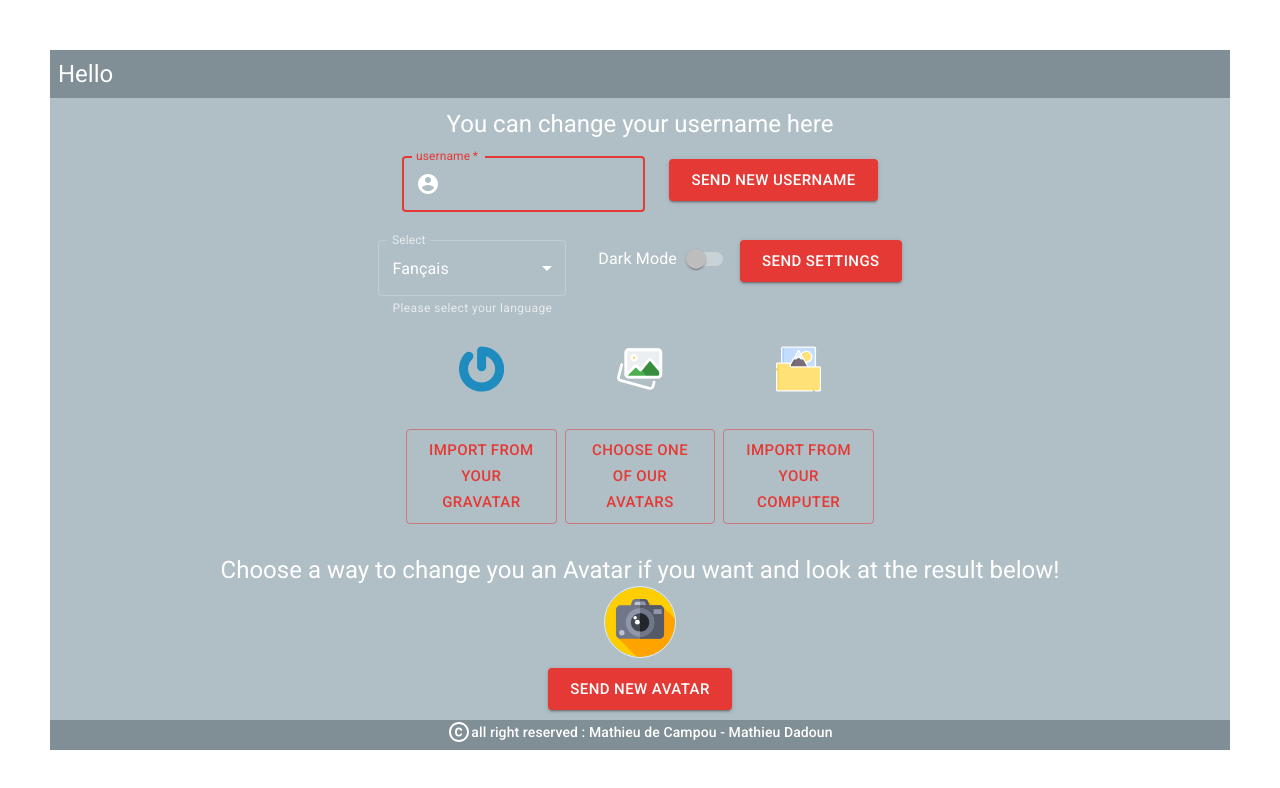
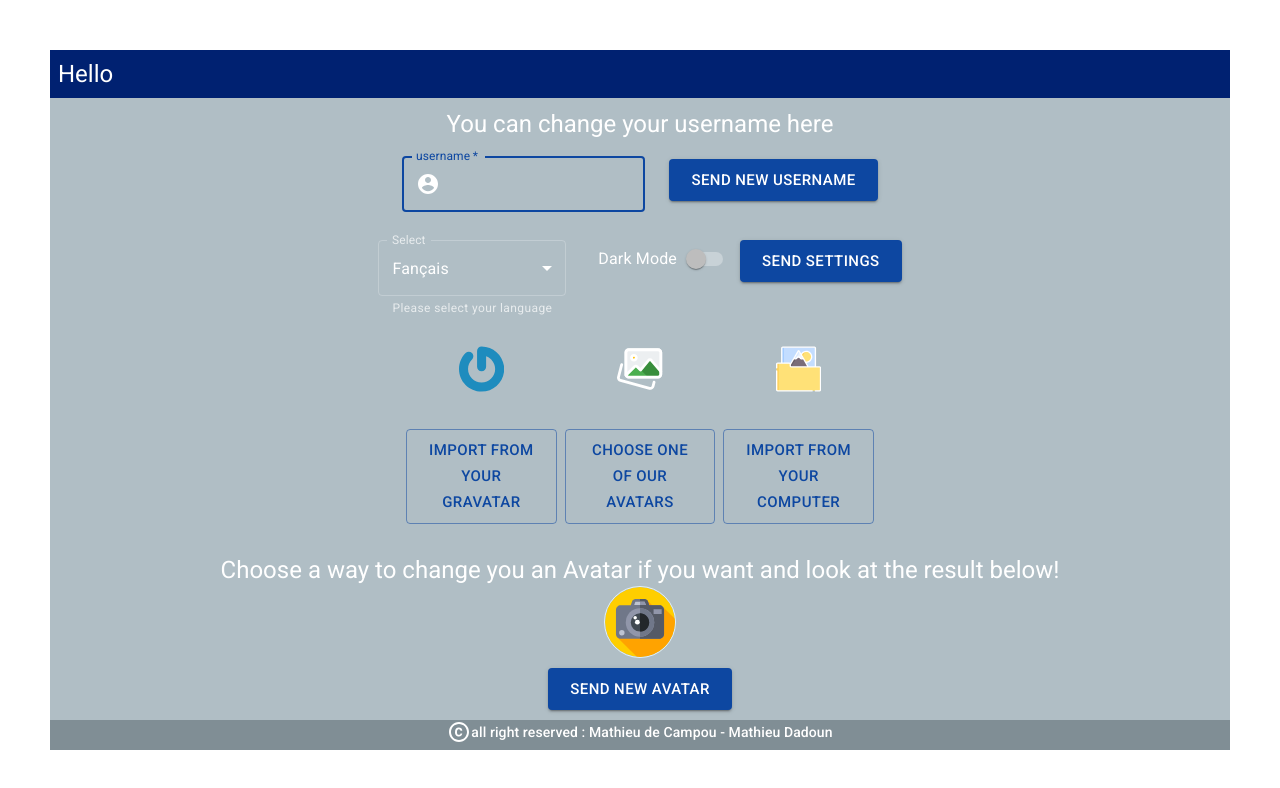
Before and after one commit to mathieudad/WebSI, a React (Create React App) app in the folder front-end/: page /settings in a window 1280 px wide. Shown: the top 788 px of the page. Built offline with nearby package versions, Linux system fonts and the light colour scheme.

Commit message:
red to blue

```diff
--- a/front-end/src/Header.js
+++ b/front-end/src/Header.js
@@ -21,7 +21,7 @@ import SettingsIcon from '@material-ui/icons/Settings';
 const useStyles = (theme) => ({
   header: {
     padding: theme.spacing(1),
-    backgroundColor: theme.palette.secondary.dark,
+    backgroundColor: theme.palette.primary.dark,
   },
   headerLogIn: {
     backgroundColor: 'red',
@@ -93,7 +93,7 @@ export default () => {
 
   const buttonLogoutProps = {
     variant: "contained",
-    color: "primary",
+    color: "secondary",
     onClick: onClickLogout
   }
 
@@ -101,12 +101,12 @@ export default () => {
 
   const buttonSettingsProps ={
     variant: "contained",
-    color: "primary",
+    color: "secondary",
     onClick: handleSettings
   }
 
   const buttonHomeProps ={
-    color: "primary",
+    color: "secondary",
     onClick: handleMenu
   }
 
--- a/front-end/src/Settings.js
+++ b/front-end/src/Settings.js
@@ -76,7 +76,7 @@ export default () => {
   const styles = useStyles(theme)
   const { oauth, setOauth } = useContext(Context)
   const [username, setUserName] = useState('')
-  const [message, setMessage] = useState('You can change your username here')
+  const [userMessage, setUserMessage] = useState('You can change your username here')
   const [imageMessage, setImageMessage] = useState("Choose a way to change you an Avatar if you want and look at the result below!")
   const [openAvatar, setOpenAvatar] = useState(false)
   const [openDZ, setOpenDZ] = useState(false)
@@ -194,7 +194,7 @@ export default () => {
 
   const handleNewUsername = async () => {
     if (!username) {
-      setMessage('Ohoh it looks like you forgot to enter your username')
+      setUserMessage('Ohoh it looks like you forgot to enter your username')
     } else {
       try {
         const data = {
@@ -209,7 +209,7 @@ export default () => {
         oauth.user = user.data
         setOauth(oauth)
       } catch (err) {
-        setMessage('Oops an error occur try again..')
+        setUserMessage('Oops an error occur try again..')
       }
     }
   }
@@ -230,7 +230,7 @@ export default () => {
       oauth.settings = settings.data
       setOauth(oauth)
     } catch (err) {
-      setMessage('Oops an error occur try again..')
+      setUserMessage('Oops an error occur try again..')
     }
   }
 
@@ -253,7 +253,7 @@ export default () => {
         oauth.user = user.data
         setOauth(oauth)
       } catch (err) {
-        setMessage('Oops an error occur try again..')
+        setImageMessage('Oops an error occur try again..')
       }
     }
   }
@@ -288,7 +288,7 @@ export default () => {
         alignItems="center"
       >
         <Typography color="textPrimary" variant="h5">
-          {message}
+          {userMessage}
         </Typography>
         <div css={{ marginBottom: '20px' }}>
           <Grid container
--- a/front-end/src/Theme.js
+++ b/front-end/src/Theme.js
@@ -4,9 +4,9 @@ import { createMuiTheme} from '@material-ui/core/styles';
 export const theme = createMuiTheme({
     palette: {
         primary: {
-            light : '#ff6f60',
-            main : '#E53935',
-            dark : '#ab000d',
+            light : '#5472d3',
+            main : '#0d47a1',
+            dark : '#002171',
     },
         secondary : {
             light : '#e2f1f8',
```
